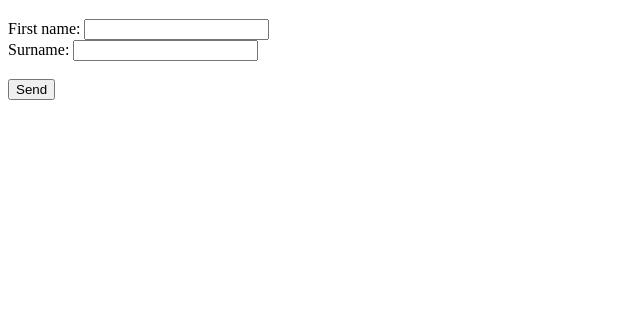
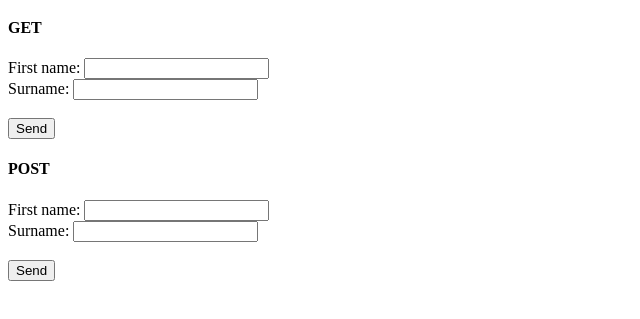
Before and after one commit to JoshuaLeeGMIT/data-lab-5, a website: page index.html in a window 1280 px wide. Shown: the part 61-380 px from the top of the page, without its empty margins (0-640 px from the left). Drawn offline with Linux system fonts and the light colour scheme.

Commit message:
server: Add POST example to form

```diff
--- a/index.html
+++ b/index.html
@@ -7,7 +7,18 @@
   </head>
   <body>
     <h1>Hello, world!</h1>
+    <h4>GET</h4>
     <form action="/name" method="get">
+      <label for="fName">First name:</label>
+      <input type="text" id="fName" name="fName">
+      </br>
+      <label for="lName">Surname:</label>
+      <input type="test" id="lName" name="lName">
+      </br></br>
+      <input type="submit" value="Send">
+    </form>
+    <h4>POST</h4>
+    <form action="/name" method="post">
       <label for="fName">First name:</label>
       <input type="text" id="fName" name="fName">
       </br>
```
Also changed, not shown: server.js (+8 -0 lines).
